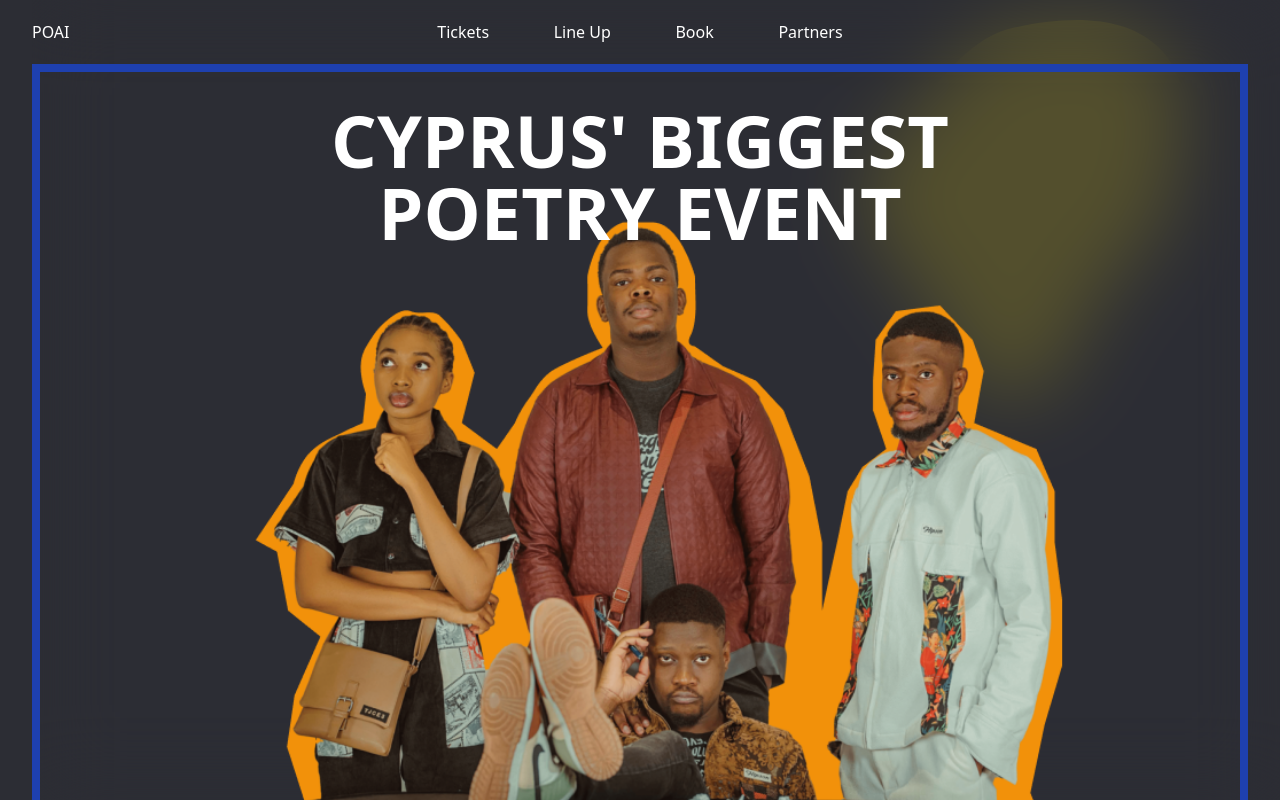
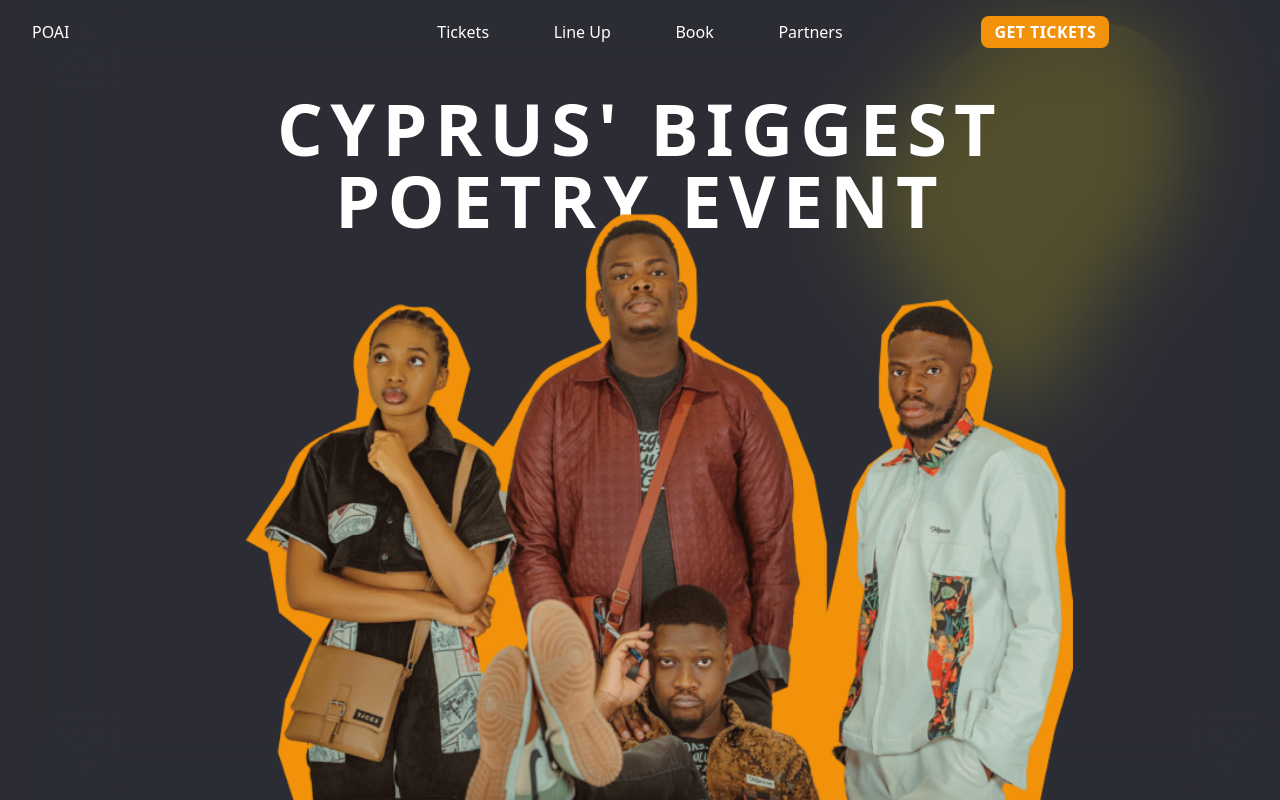
Before and after one commit to ayowayne123/POAI-BKM-Tickets, a Next.js app: page / in a window 1280 px wide. Built offline with nearby package versions, Linux system fonts and the light colour scheme.

Commit message:
Fixed hero for web

```diff
--- a/components/main.jsx
+++ b/components/main.jsx
@@ -24,16 +24,21 @@ function Main() {
          <Link href='/#book' scroll={true}>Book </Link>
          <Link href='/#partner' scroll={true}> Partners </Link>
              </span>
+             <span className='w-full flex items-center justify-center'>
+             <span className='w-32 flex items-center justify-center font-semibold cursor-pointer hover:bg-[#f2910aad]   h-8 bg-[#F2910A] rounded-lg text-white uppercase tracking-wide'>
+              Get tickets
+             </span>
+             </span>
 
 
     </div>
     </div>
-    <div className='w-full h-full flex justify-between  flex-col border-8 border-blue-800'>
-    <span className='text-7xl w-full flex-col z-30 uppercase font-bold translate-y-8 flex items-center justify-center text-center'>
+    <div className='w-full h-full flex justify-between  flex-col '>
+    <span className='tracking-widest text-7xl w-full flex-col  uppercase font-bold translate-y-7 flex items-center justify-center text-center'>
     <span>Cyprus&apos; biggest  </span>
     <span>poetry event </span></span>
-<span className='uppercase w-full h-full font-bold  grid relative '>
-  <Image src={BkmMain} alt='Poets on an Island' className='w-full object-contain' fill/> </span>
+<span className=' uppercase w-full h-full z-10 font-bold  grid relative '>
+  <Image src={BkmMain} alt='Poets on an Island' className='w-full bg-gradient-to-b from-current to-transparent object-contain' fill/> </span>
   </div>
     </div>
   )
```
Also changed, not shown: public/BkMainAlt.png (added).
